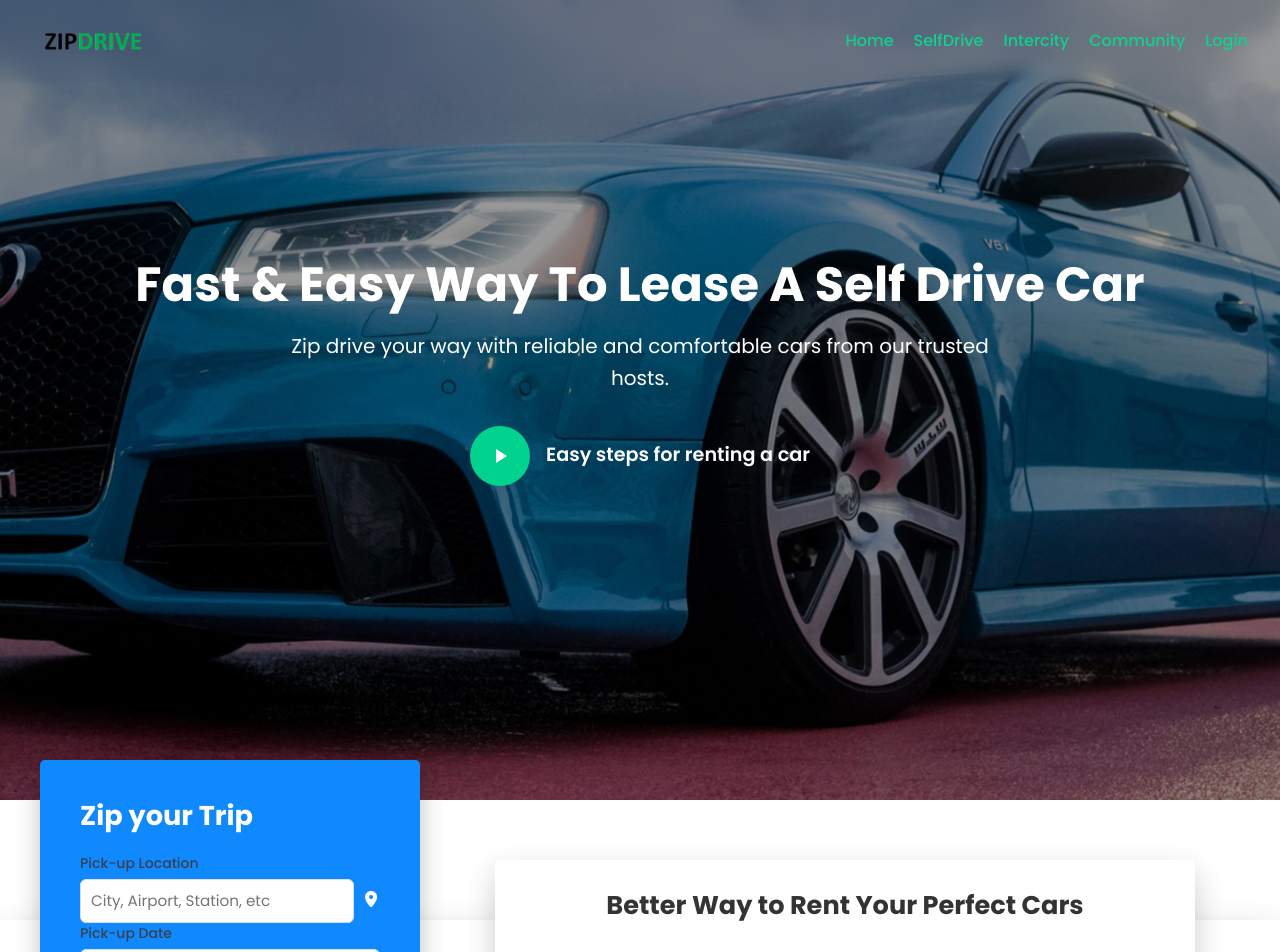
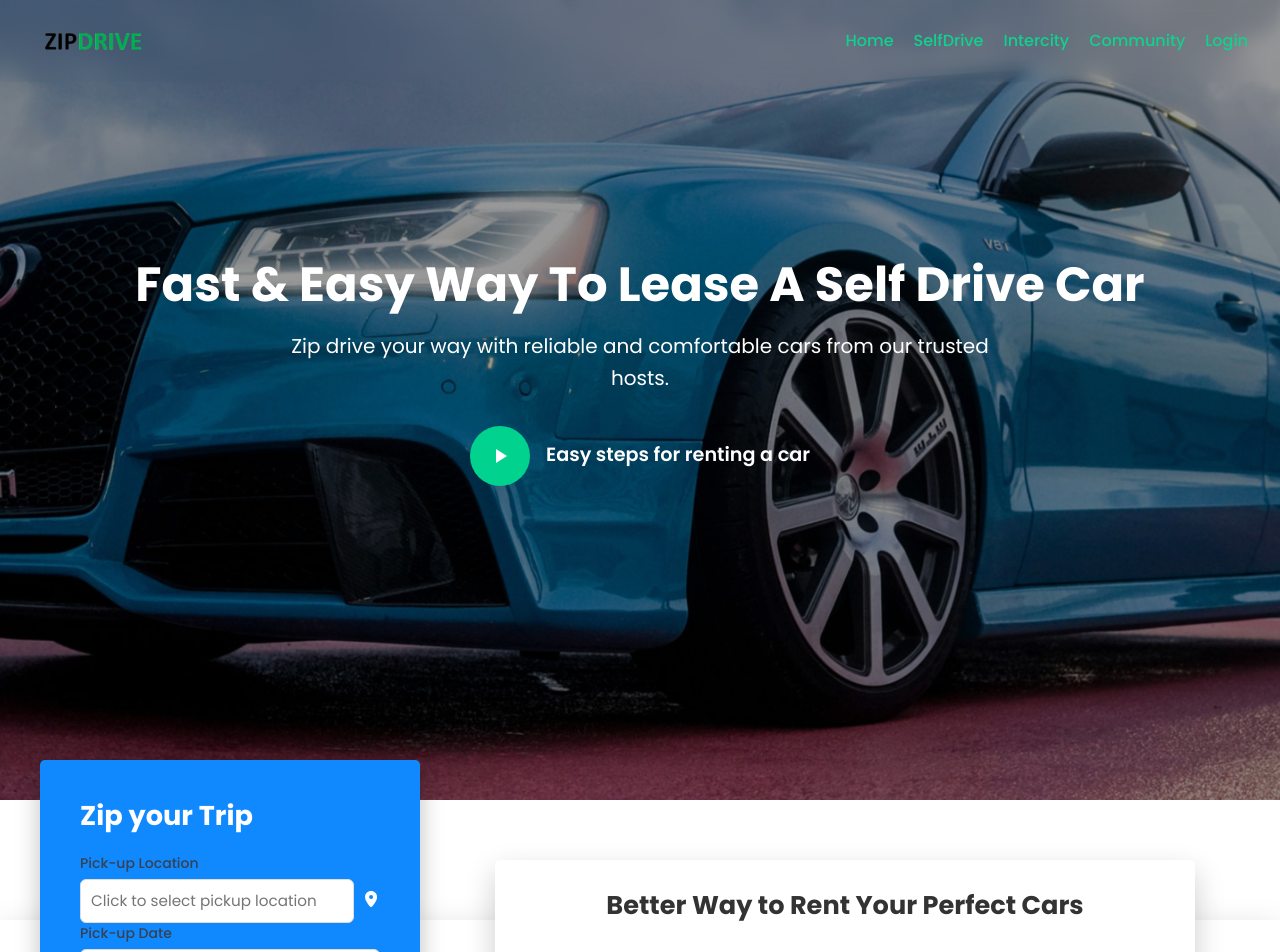
Before and after one commit to Chetanya2001/car-rent-app-frontend, a React (Vite) app: page / in a window 1280 px wide. Shown: the top 952 px of the page. Built offline with nearby package versions, Linux system fonts and the light colour scheme; grey boxes are pictures that could not be loaded.

Commit message:
address thing done

```diff
--- a/src/pages/Home/Home.tsx
+++ b/src/pages/Home/Home.tsx
@@ -49,6 +49,14 @@ export default function Home() {
   const [showPickupMap, setShowPickupMap] = useState(false);
   const [showDropMap, setShowDropMap] = useState(false);
   const [dropCity, setDropCity] = useState("");
+  const [pickupLocation, setPickupLocation] = useState<{
+    address: string;
+    city?: string;
+    state?: string;
+    country?: string;
+    lat?: number;
+    lng?: number;
+  } | null>(null);
 
   // Booking form state
   const [city, setCity] = useState("");
@@ -107,6 +115,12 @@ export default function Home() {
       }
     }
   }, []);
+  const formatDisplayAddress = (address: string) => {
+    if (!address) return "";
+
+    // Keep natural order, just trim extra spaces
+    return address.replace(/\s+/g, " ").trim();
+  };
 
   // Check URL for showLogin param
   useEffect(() => {
@@ -358,15 +372,43 @@ export default function Home() {
           <div style={{ display: "flex", alignItems: "center" }}>
             <input
               type="text"
-              placeholder="City, Airport, Station, etc"
-              value={city}
-              onChange={(e) => setCity(e.target.value)}
+              placeholder="Click to select pickup location"
+              value={
+                pickupLocation
+                  ? formatDisplayAddress(pickupLocation.address)
+                  : ""
+              }
+              readOnly={!pickupLocation}
+              onClick={() => {
+                if (!pickupLocation) {
+                  setShowPickupMap(true);
+                }
+              }}
+              onChange={(e) => {
+                if (pickupLocation) {
+                  setPickupLocation({
+                    ...pickupLocation,
+                    address: e.target.value,
+                  });
+                }
+              }}
+              title={pickupLocation?.address} // hover shows full address
+              style={{
+                flexGrow: 1,
+                cursor: pickupLocation ? "text" : "pointer",
+                whiteSpace: "nowrap",
+                overflow: "hidden",
+                textOverflow: "ellipsis",
+              }}
             />
-            <FontAwesomeIcon
-              icon={faMapMarkerAlt}
-              style={{ marginLeft: "8px", cursor: "pointer" }}
-              onClick={() => setShowPickupMap(true)}
-            />
+
+            {!pickupLocation && (
+              <FontAwesomeIcon
+                icon={faMapMarkerAlt}
+                style={{ marginLeft: "8px", cursor: "pointer" }}
+                onClick={() => setShowPickupMap(true)}
+              />
+            )}
           </div>
 
           <div className="date-time">
@@ -578,7 +620,8 @@ export default function Home() {
         <ModalWrapper onClose={() => setShowPickupMap(false)}>
           <LocationPicker
             onSelect={(loc: any) => {
-              setCity(loc.city || loc.state || loc.country || "");
+              setPickupLocation(loc);
+              setCity(loc.city || loc.state || "");
               setShowPickupMap(false);
             }}
           />
@@ -588,8 +631,9 @@ export default function Home() {
         <ModalWrapper onClose={() => setShowDropMap(false)}>
           <LocationPicker
             onSelect={(loc: any) => {
-              setDropCity(loc.city || loc.state || loc.country || "");
-              setShowDropMap(false);
+              setPickupLocation(loc);
+              setCity(loc.city || loc.state || "");
+              setShowPickupMap(false);
             }}
           />
         </ModalWrapper>
--- a/src/pages/searchedCars/searchedCars.tsx
+++ b/src/pages/searchedCars/searchedCars.tsx
@@ -105,13 +105,8 @@ export default function SearchedCars() {
   const formatShortAddress = (address: string) => {
     if (!address) return "";
 
-    // Reverse parts to show building / flat first
-    const parts = address
-      .split(",")
-      .map((p) => p.trim())
-      .reverse();
-
-    return parts.join(", ");
+    // Keep natural order, clean spacing
+    return address.replace(/\s+/g, " ").trim();
   };
 
   const filteredCars = useMemo(() => {
```
